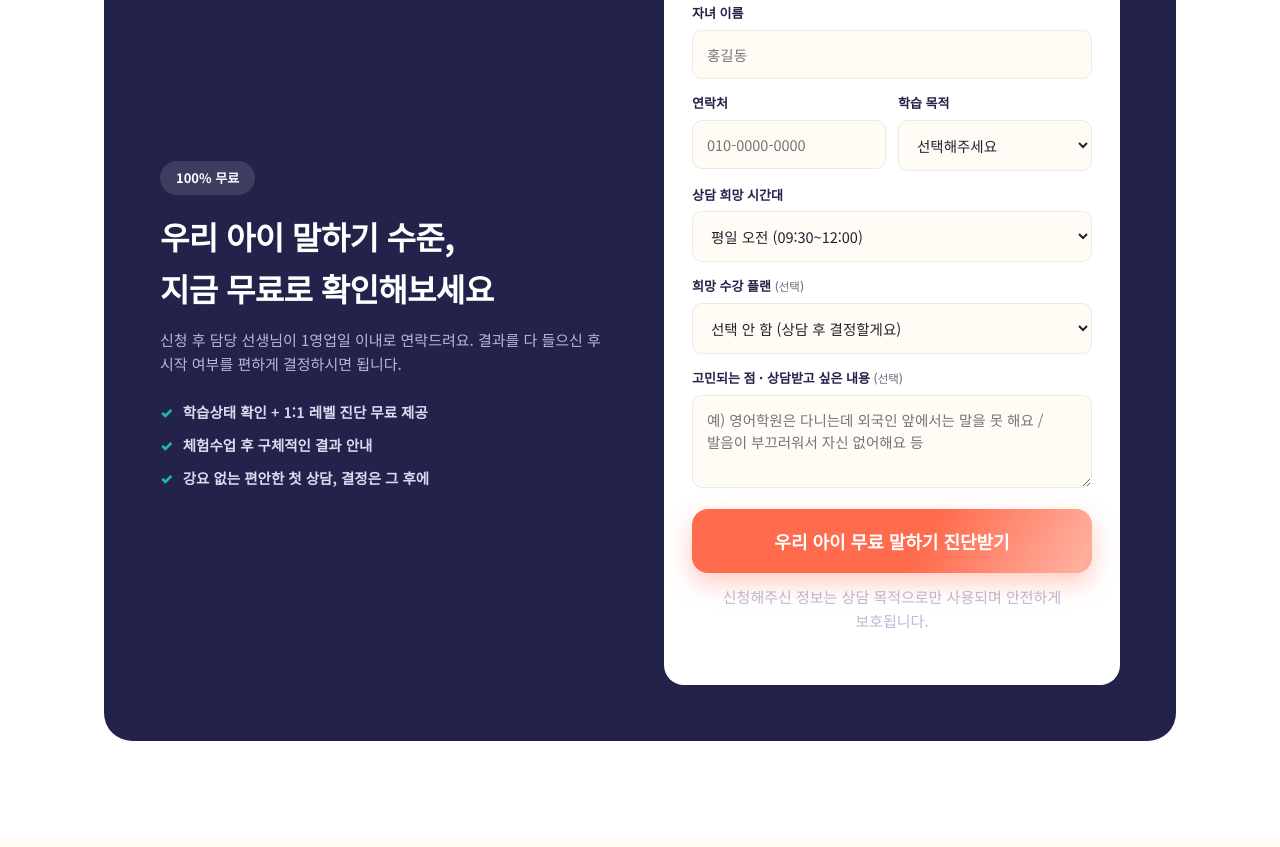
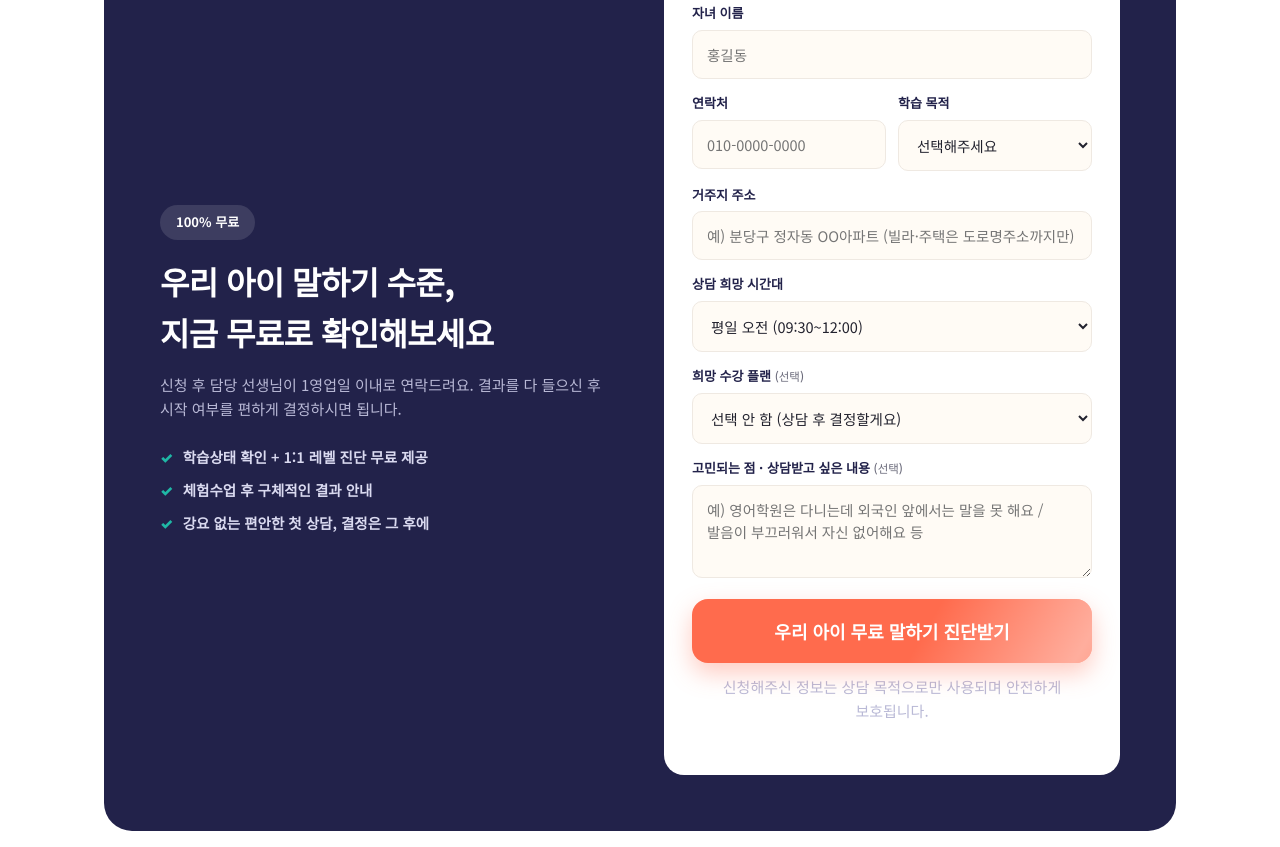
Before and after one commit to ookkoo3000-source/power-landing, a plain HTML site: page index.html in a window 1280 px wide. Shown: the part 11153-12000 px from the top of the page. Drawn offline with Linux system fonts and the light colour scheme.

Commit message:
상담 폼에 거주지 주소 필드 추가
Co-Authored-By: Claude Sonnet 5 <noreply@anthropic.com>

```diff
--- a/index.html
+++ b/index.html
@@ -1177,6 +1177,10 @@
                   <option>시험 대비 (토익·토플·오픽 등)</option>
                 </select>
               </div>
+            </div>
+            <div class="field">
+              <label for="address">거주지 주소</label>
+              <input type="text" id="address" name="address" placeholder="예) 분당구 정자동 OO아파트 (빌라·주택은 도로명주소까지만)" required>
             </div>
             <div class="field">
               <label for="time">상담 희망 시간대</label>
```
